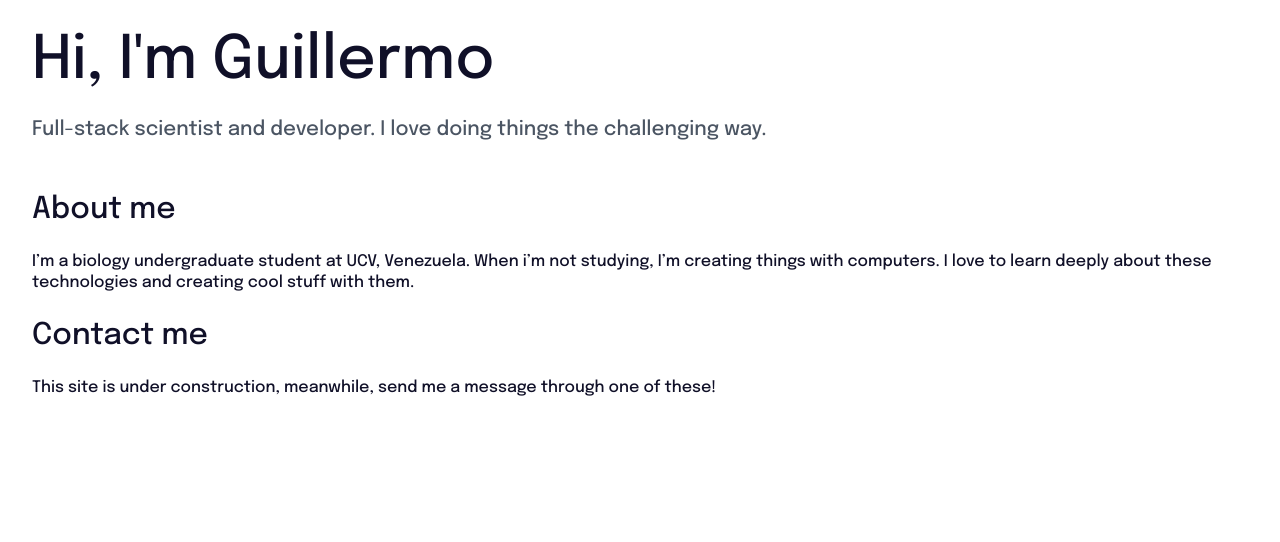
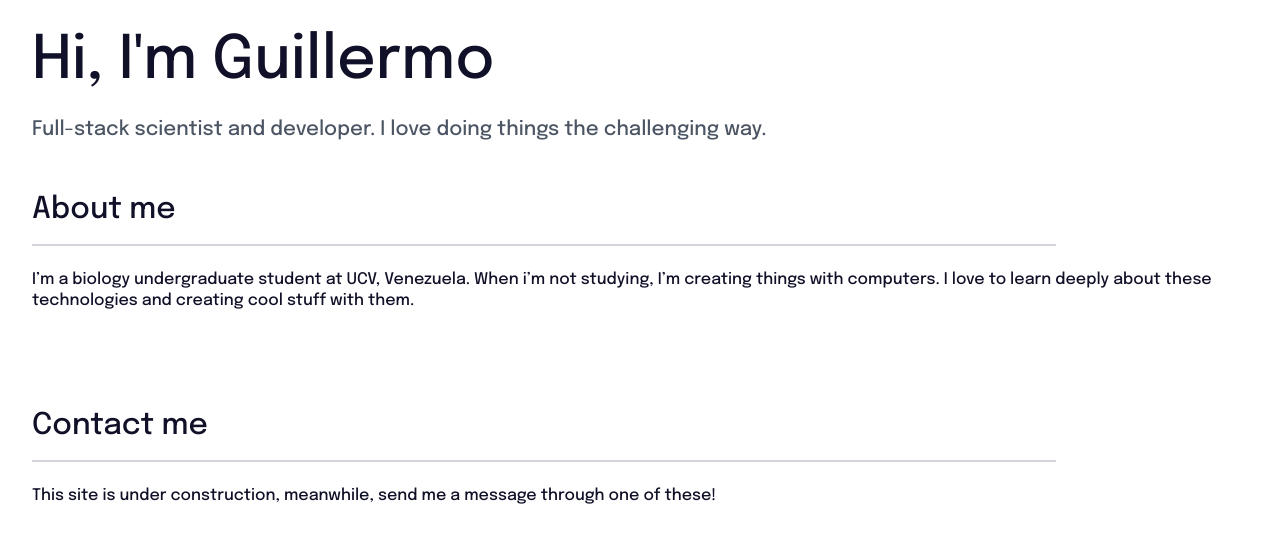
Before and after one commit to Guilleandmont/my-portfolio, a Next.js app: page / in a window 1280 px wide. Shown: the top 542 px of the page. Built offline with nearby package versions, Linux system fonts and the light colour scheme.

Commit message:
added after styles and margins

```diff
--- a/pages/index.tsx
+++ b/pages/index.tsx
@@ -18,7 +18,7 @@ export default function Home() {
         </section>
         <section>
           <h2>About me</h2>
-          <p>
+          <p className="mb-24">
             I’m a biology undergraduate student at UCV, Venezuela. When i’m not
             studying, I’m creating things with computers. I love to learn deeply
             about these technologies and creating cool stuff with them.
@@ -26,7 +26,7 @@ export default function Home() {
         </section>
         <section>
           <h2>Contact me</h2>
-          <p>
+          <p className="mb-24">
             This site is under construction, meanwhile, send me a message
             through one of these!
           </p>
--- a/styles/globals.css
+++ b/styles/globals.css
@@ -23,6 +23,13 @@
     @apply text-xl md:text-3xl mb-6;
   }
 
+  h2::after {
+    content: "";
+    display: block;
+    width: 80vw;
+    @apply h-0.5 bg-gray-300 mt-4;
+  }
+
   p {
     @apply mb-6;
   }
```
